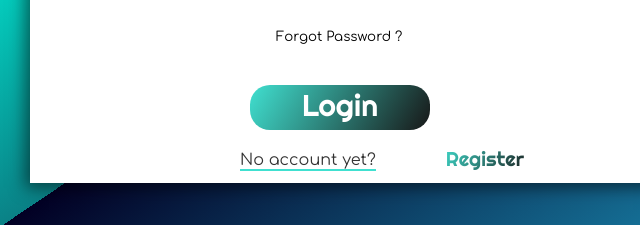
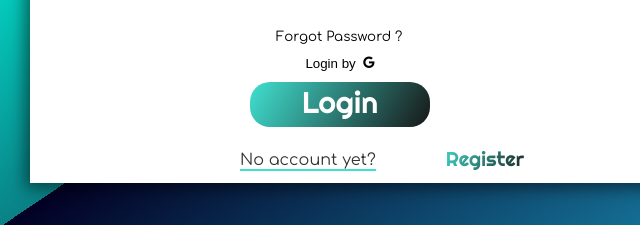
Before and after one commit to RoeyBenHarushDev/Phase-2---IAM-Team-, a website with bundled scripts: page index.html in a window 1280 px wide. Both pictures are taken after a click on the button "Login". Shown: the part 405-630 px from the top of the page, 308-948 px from the left. Built offline with nearby package versions, Linux system fonts and the light colour scheme.

Commit message:
UI Update

```diff
--- a/index.html
+++ b/index.html
@@ -5,6 +5,7 @@
     <meta name="viewport" content="width=device-width, initial-scale=1.0">
     <meta http-equiv="X-UA-Compatible" content="ie=edge">
     <link href="https://fonts.googleapis.com/css?family=Comfortaa|Pacifico|Righteous|Teko" rel="stylesheet">
+    <link rel="stylesheet" href="https://cdnjs.cloudflare.com/ajax/libs/font-awesome/4.7.0/css/font-awesome.min.css">
     <link href="style.css" rel="stylesheet">
     <title>Login and register</title>
 </head>
@@ -67,6 +68,7 @@
         </div>
         <button class="forgotPasswordBtn" id="forgotPassword">Forgot Password ?</button>
         <div class="formFooter">
+           <button class="loginByGoogle">Login by &nbsp<i class="fa fa-google"></i></button>
             <button class="submitButton" type="submit" id="SubmitLoginForm">Login</button>
         </div>
     </form>
--- a/style.css
+++ b/style.css
@@ -98,13 +98,21 @@ input{
 .submitButton:hover {
     transform: scale(1.1);
 }
+.loginByGoogle{
+    display: flex;
+    margin: auto auto 10px;
+    justify-content: center;
+    border: none;
+    background: transparent;
+    cursor: pointer;
+}
 .forgotPasswordBtn{
     border: none;
     background-color: transparent;
     font-family: 'Comfortaa', cursive;
     padding-top: 20px;
     margin-left: 240px;
-    margin-bottom: 40px;
+    margin-bottom: 10px;
     cursor: pointer;
 }
 
```
